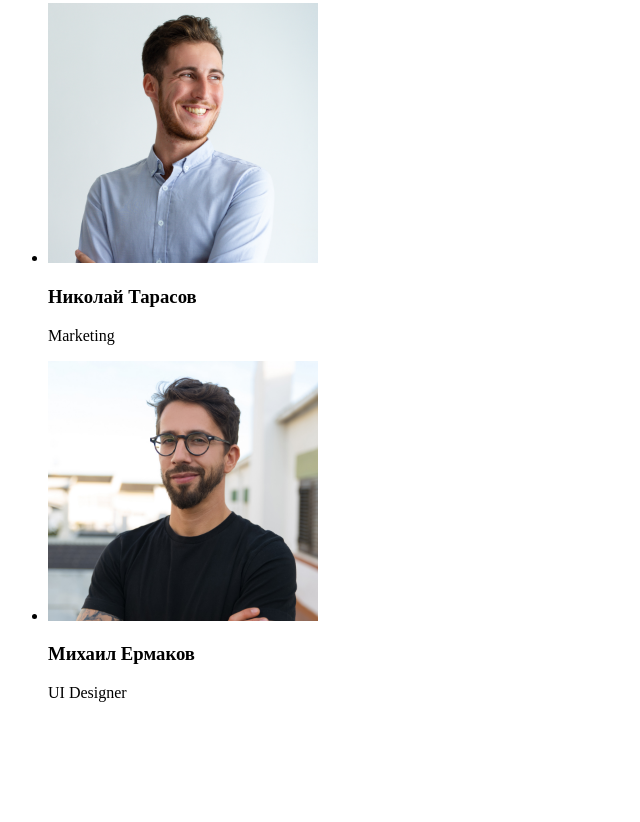
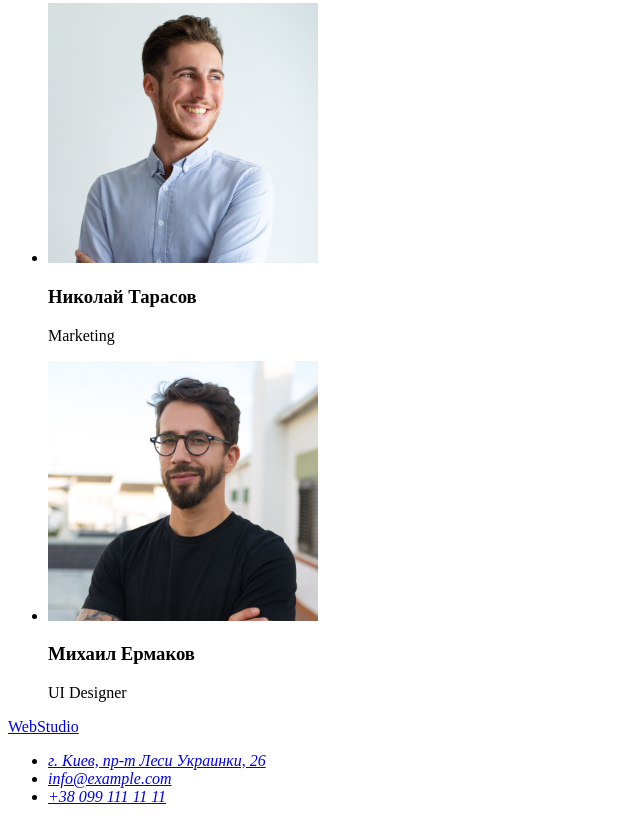
Before and after one commit to RitaDyvnych/goit-markup-hw-01, a plain HTML site: page index.html in a window 1280 px wide. Shown: the part 2267-3089 px from the top of the page, without its empty margins (0-640 px from the left). Before the commit the page ends 2985 px from the top, so only its background shows below. Drawn offline with Linux system fonts and the light colour scheme.

Commit message:
добавился футер

```diff
--- a/index.html
+++ b/index.html
@@ -82,6 +82,16 @@
             </ul>
         </section>
     </main>
-    <footer></footer>
+    <!--футер-->
+    <footer>
+        <a href="./index.html">WebStudio</a>
+        <address>
+            <ul>
+                <li><a href="https://goo.gl/maps/gwnBDXcjkALCdstF9" target="_blank" rel="noopener noreferrer nofollow">г. Киев, пр-т Леси Украинки, 26</a></li>
+                <li><a href="mailto:info@example.com">info@example.com</a></li>
+                <li><a href="tel:+380991111111">+38 099 111 11 11</a></li>
+            </ul>
+        </address>
+    </footer>
 </body>
 </html>
```
